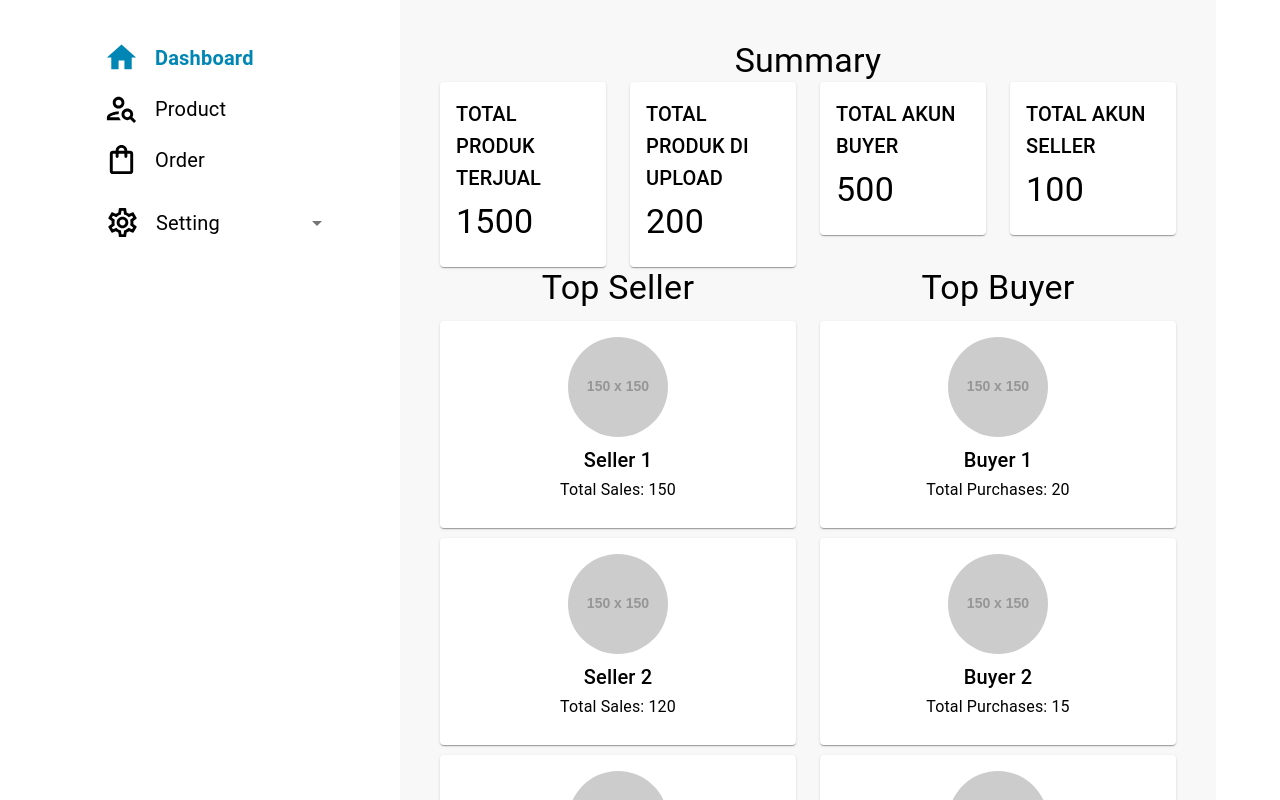
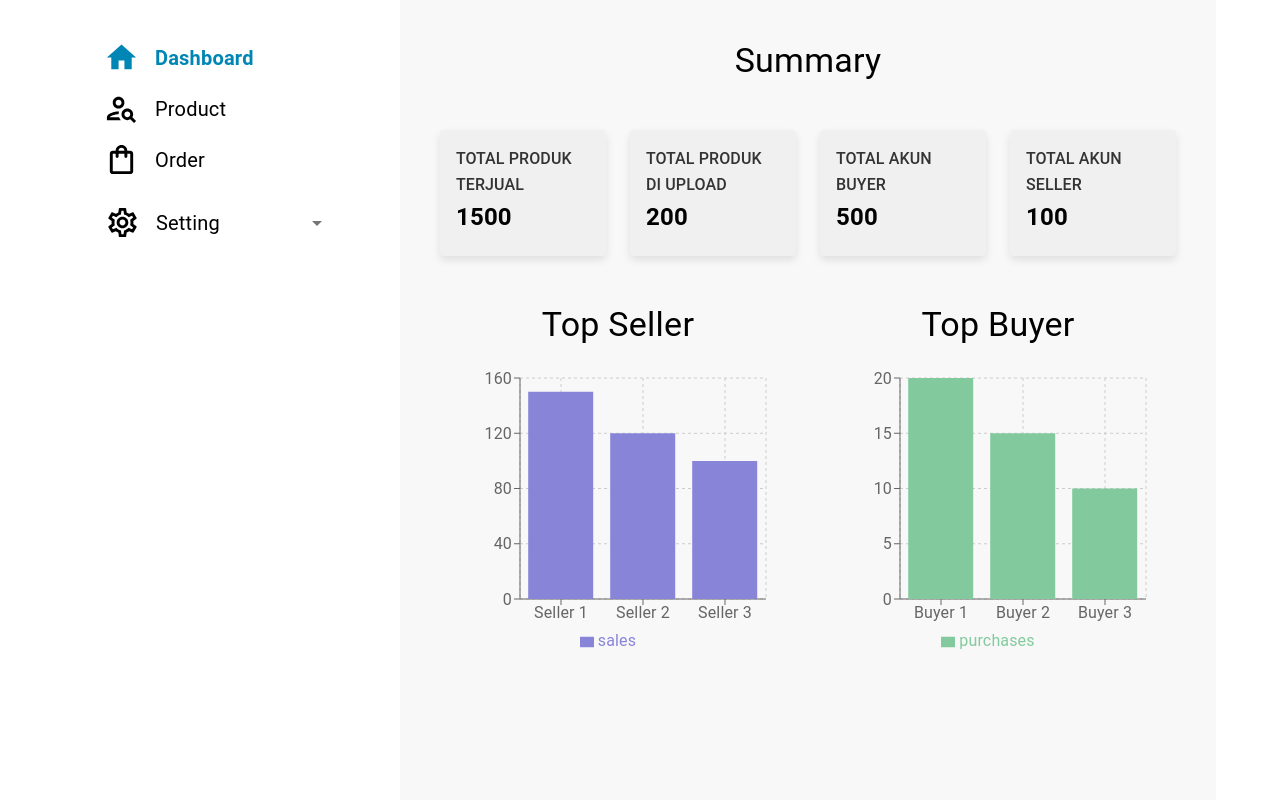
Before and after one commit to Reihan1305/E-Commerce-FE, a React (Vite) app: page / in a window 1280 px wide. Built offline with nearby package versions, Linux system fonts and the light colour scheme.

Commit message:
style dashboard

```diff
--- a/package.json
+++ b/package.json
@@ -23,7 +23,8 @@
     "react-dom": "^18.3.1",
     "react-leaflet": "^4.2.1",
     "react-map-gl": "^7.1.7",
-    "react-router-dom": "^6.23.1"
+    "react-router-dom": "^6.23.1",
+    "recharts": "^2.12.7"
   },
   "devDependencies": {
     "@types/leaflet": "^1.9.12",
--- a/src/pages/Home/index.tsx
+++ b/src/pages/Home/index.tsx
@@ -1,8 +1,8 @@
-import React from "react";
+
 import { Box, Card, CardContent, Grid, Typography } from "@mui/material";
+import { BarChart, Bar, XAxis, YAxis, CartesianGrid, Tooltip, Legend, ResponsiveContainer } from 'recharts';
 
 const Home = () => {
-    // Data simulasi
     const summaryData = {
         totalProdukTerjual: 1500,
         totalProdukDiUpload: 200,
@@ -14,65 +14,65 @@ const Home = () => {
         { name: "Seller 1", sales: 150, avatar: "https://via.placeholder.com/150" },
         { name: "Seller 2", sales: 120, avatar: "https://via.placeholder.com/150" },
         { name: "Seller 3", sales: 100, avatar: "https://via.placeholder.com/150" },
-        // Tambahkan data top seller lainnya sesuai kebutuhan
     ];
 
     const topBuyerData = [
         { name: "Buyer 1", purchases: 20, avatar: "https://via.placeholder.com/150" },
         { name: "Buyer 2", purchases: 15, avatar: "https://via.placeholder.com/150" },
         { name: "Buyer 3", purchases: 10, avatar: "https://via.placeholder.com/150" },
-        // Tambahkan data top buyer lainnya sesuai kebutuhan
     ];
 
     return (
-        <Box p={3} >
+        <Box p={3}>
             <Typography variant="h4" align="center">
                 Summary
             </Typography>
-            <Grid container spacing={3} justifyContent="center">
+            <Grid container spacing={3} justifyContent="center" sx={{ marginTop: 3 }}>
                 {Object.entries(summaryData).map(([key, value]) => (
                     <Grid key={key} item xs={12} sm={6} md={3}>
-                        <Card>
+                        <Card sx={{ backgroundColor: "#f0f0f0", boxShadow: "0px 4px 8px rgba(0, 0, 0, 0.1)" }}>
                             <CardContent>
-                                <Typography variant="h6" gutterBottom>
+                                <Typography variant="h6" gutterBottom sx={{ fontSize: 16, color: "#333" }}>
                                     {key.replace(/([A-Z])/g, " $1").toUpperCase()}
                                 </Typography>
-                                <Typography variant="h4">{value}</Typography>
+                                <Typography variant="h4" sx={{ fontSize: 24, fontWeight: "bold" }}>{value}</Typography>
                             </CardContent>
                         </Card>
                     </Grid>
                 ))}
             </Grid>
 
-            <Grid container spacing={3} justifyContent="center">
+            <Grid container spacing={3} justifyContent="center" sx={{ marginTop: 3 }}>
                 <Grid item xs={12} sm={6}>
                     <Typography variant="h4" gutterBottom align="center">
                         Top Seller
                     </Typography>
-                    {topSellerData.map((seller, index) => (
-                        <Card key={index} style={{ marginBottom: "10px", textAlign: "center" }}>
-                            <CardContent>
-                                <img src={seller.avatar} alt={seller.name} style={{ width: "100px", borderRadius: "50%" }} />
-                                <Typography variant="h6">{seller.name}</Typography>
-                                <Typography variant="subtitle1">Total Sales: {seller.sales}</Typography>
-                            </CardContent>
-                        </Card>
-                    ))}
+                    <ResponsiveContainer width="100%" height={300}>
+                        <BarChart data={topSellerData} margin={{ top: 20, right: 30, left: 20, bottom: 5 }}>
+                            <CartesianGrid strokeDasharray="3 3" />
+                            <XAxis dataKey="name" />
+                            <YAxis />
+                            <Tooltip />
+                            <Legend />
+                            <Bar dataKey="sales" fill="#8884d8" />
+                        </BarChart>
+                    </ResponsiveContainer>
                 </Grid>
 
                 <Grid item xs={12} sm={6}>
                     <Typography variant="h4" gutterBottom align="center">
                         Top Buyer
                     </Typography>
-                    {topBuyerData.map((buyer, index) => (
-                        <Card key={index} style={{ marginBottom: "10px", textAlign: "center" }}>
-                            <CardContent>
-                                <img src={buyer.avatar} alt={buyer.name} style={{ width: "100px", borderRadius: "50%" }} />
-                                <Typography variant="h6">{buyer.name}</Typography>
-                                <Typography variant="subtitle1">Total Purchases: {buyer.purchases}</Typography>
-                            </CardContent>
-                        </Card>
-                    ))}
+                    <ResponsiveContainer width="100%" height={300}>
+                        <BarChart data={topBuyerData} margin={{ top: 20, right: 30, left: 20, bottom: 5 }}>
+                            <CartesianGrid strokeDasharray="3 3" />
+                            <XAxis dataKey="name" />
+                            <YAxis />
+                            <Tooltip />
+                            <Legend />
+                            <Bar dataKey="purchases" fill="#82ca9d" />
+                        </BarChart>
+                    </ResponsiveContainer>
                 </Grid>
             </Grid>
         </Box>
--- a/src/pages/Product/index.tsx
+++ b/src/pages/Product/index.tsx
@@ -1,12 +1,18 @@
-import { Box } from '@mui/material';
+import { Box, Typography } from '@mui/material';
 import ProductList from './productList';
 
 const Product = () => {
     return (
-        <Box sx={{ p: 3 }}>
-            <ProductList />
-        </Box>
+        <>
+            <Box sx={{
+                bgcolor: "white",
+                borderRadius: "10px", p: 3
+            }}>
+                <ProductList />
+            </Box>
+        </>
     );
+
 };
 
 export default Product;
```
Also changed, not shown: 1 other file (tests, documents, lock files or other folders).
